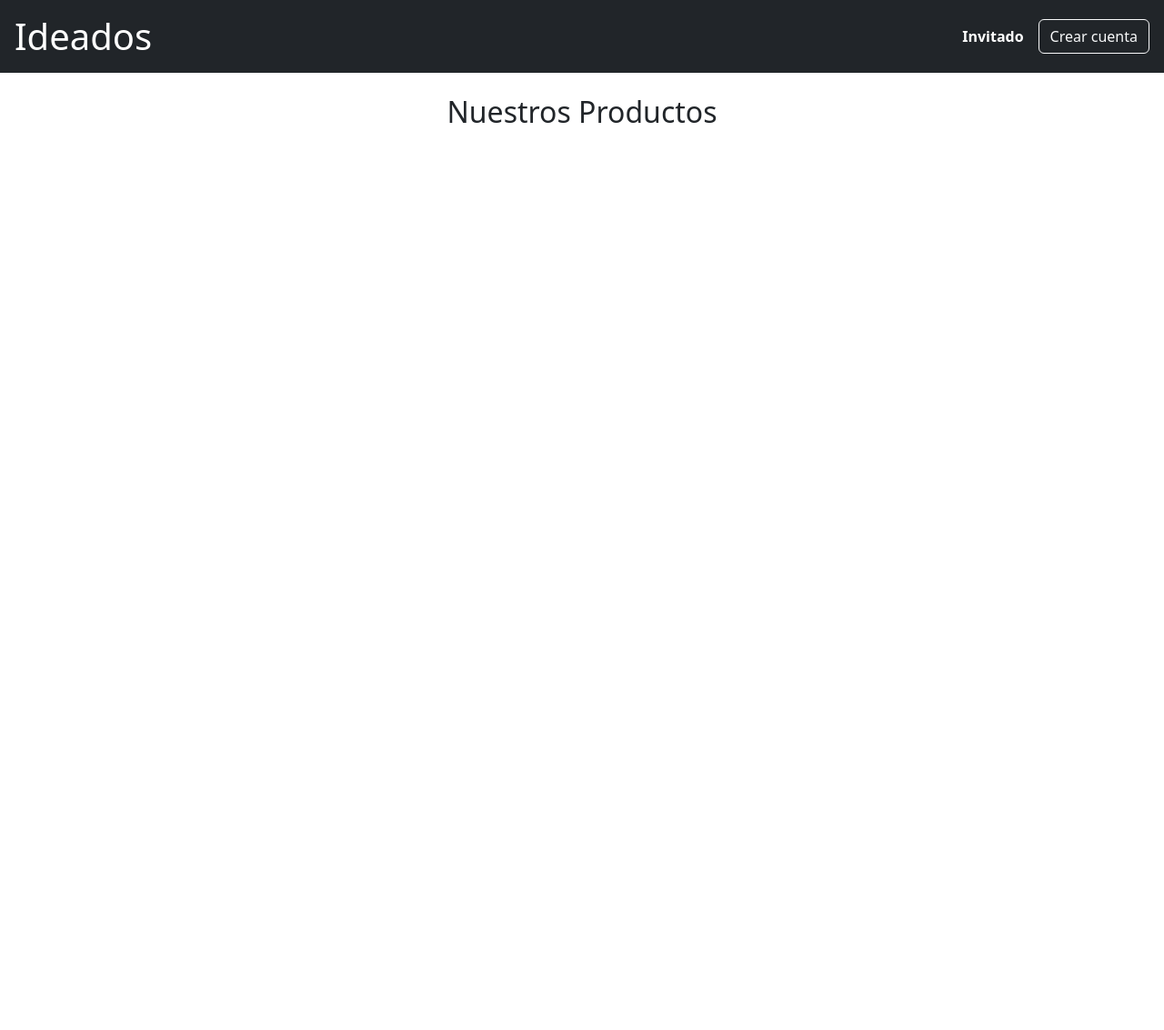
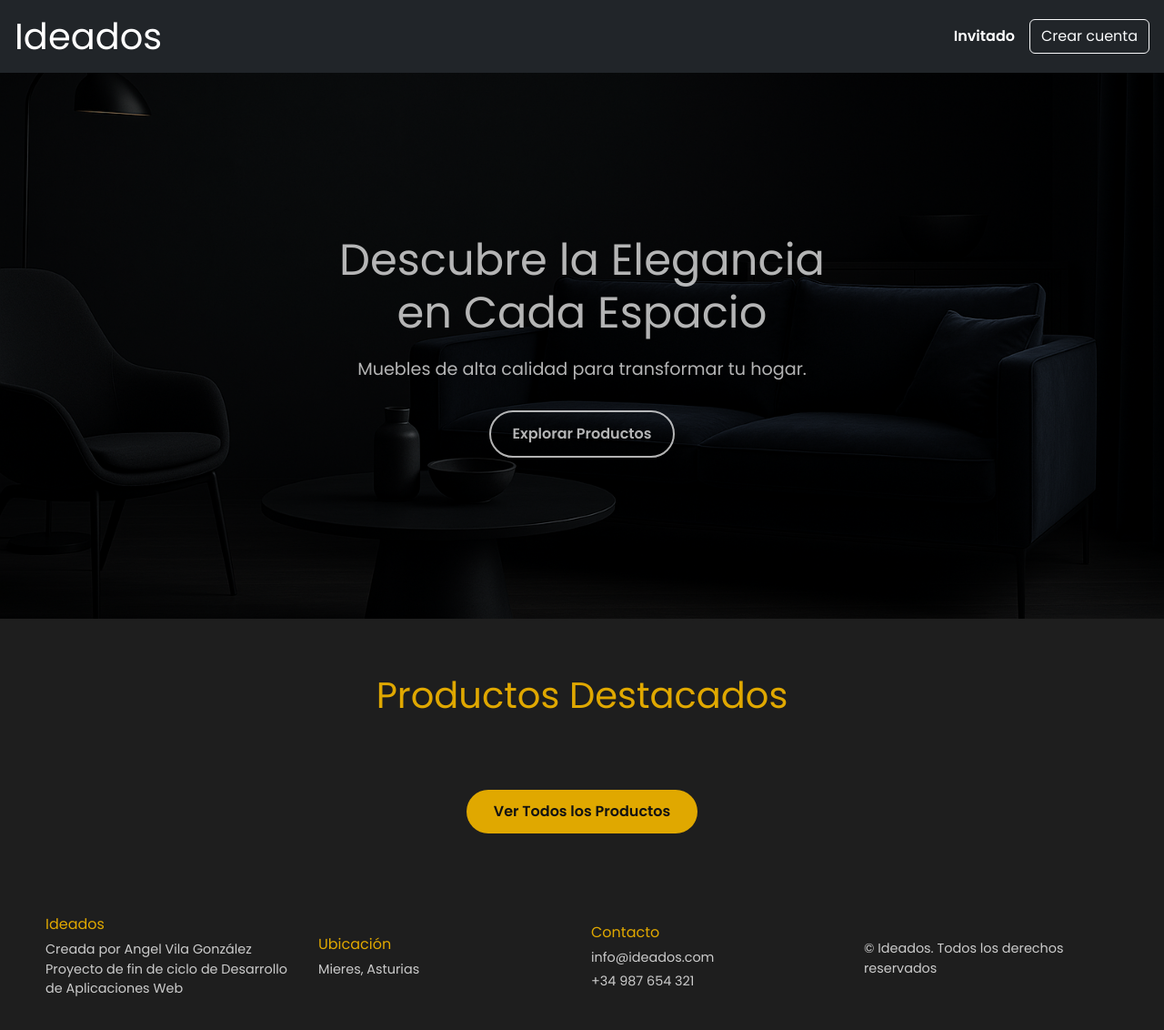
Before and after one commit to anvilox/Ideados, a PHP site: page /views/index.html in a window 1280 px wide. Shown: the whole page at 91% size. Before the commit the page ends 135 px from the top, so only its background shows below. Run offline with PHP 8.4, Linux system fonts and the light colour scheme; data that the repository does not hold is empty.

Commit message:
estilo index

```diff
--- a/Ideados/assets/css/index.css
+++ b/Ideados/assets/css/index.css
@@ -0,0 +1,188 @@
+/* General */
+body {
+    margin: 0;
+    font-family: 'Poppins', sans-serif;
+    background-color: #121212;
+    color: #ffffff;
+}
+
+a {
+    text-decoration: none;
+    color: inherit;
+}
+
+/* Hero Section */
+.hero {
+    background: url('../img/banner.jpg') no-repeat center center/cover;
+    height: 600px;
+    display: flex;
+    align-items: center;
+    justify-content: center;
+    text-align: center;
+    color: #ffffff;
+    position: relative;
+}
+
+.hero::before {
+    content: "";
+    position: absolute;
+    top: 0; left: 0;
+    width: 100%; height: 100%;
+    background: rgba(0, 0, 0, 0.5);
+}
+
+.hero-content {
+    position: relative;
+    z-index: 1;
+    max-width: 600px;
+    opacity: 0.7;
+}
+
+.hero h1 {
+    font-size: 3rem;
+    margin-bottom: 20px;
+}
+
+.hero p {
+    font-size: 1.2rem;
+    margin-bottom: 30px;
+}
+
+.btn-hero {
+    background-color: transparent;
+    color: #ffffff;
+    border: 2px solid #ffffff;
+    padding: 12px 24px;
+    border-radius: 30px;
+    font-weight: 600;
+    transition: all 0.3s ease;
+    text-decoration: none;
+    display: inline-block;
+}
+
+.btn-hero:hover {
+    background-color: rgba(255, 255, 255, 0.1);
+    color: #ffffff;
+    border-color: #ffffff;
+}
+
+/* Productos Destacados */
+.destacados {
+    text-align: center;
+    padding: 60px 20px;
+    background-color: #1e1e1e;
+}
+
+.destacados h2 {
+    font-size: 2.5rem;
+    margin-bottom: 40px;
+    color: #e0a800;
+}
+
+.productos-grid {
+    display: grid;
+    grid-template-columns: repeat(auto-fit, minmax(250px, 1fr));
+    gap: 30px;
+    padding: 0 20px;
+    margin-bottom: 40px;
+}
+
+.card {
+    background-color: #2a2a2a;
+    border-radius: 12px;
+    padding: 20px;
+    text-align: center;
+    box-shadow: 0 4px 8px rgba(0, 0, 0, 0.3);
+    transition: transform 0.3s;
+    color: #ffffff;
+}
+
+.card:hover {
+    transform: translateY(-10px);
+}
+
+.card img {
+    width: 100%;
+    border-radius: 8px;
+    margin-bottom: 15px;
+}
+
+.card h3 {
+    color: #ffffff;
+    margin: 15px 0 10px;
+}
+
+.card p {
+    color: #cccccc;
+    margin-bottom: 15px;
+}
+
+.card span {
+    font-weight: 600;
+    color: #e0a800;
+}
+
+/* Botón Ver Todo */
+.btn-ver-todo {
+    display: inline-block;
+    background-color: #e0a800;
+    color: #121212;
+    padding: 12px 30px;
+    border-radius: 30px;
+    font-weight: 600;
+    transition: background-color 0.3s;
+}
+
+.btn-ver-todo:hover {
+    background-color: #c79100;
+}
+
+/* Responsive */
+@media (max-width: 600px) {
+    .hero h1 {
+        font-size: 2rem;
+    }
+
+    .hero p {
+        font-size: 1rem;
+    }
+}
+
+/* Footer */
+.footer {
+    background-color: #1e1e1e;
+    color: #cccccc;
+    padding: 20px 40px;
+    display: flex;
+    flex-wrap: wrap;
+    justify-content: space-between;
+    align-items: center;
+    font-size: 0.9rem;
+    text-align: left;
+}
+
+.footer-section {
+    flex: 1 1 200px;
+    margin: 10px;
+}
+
+.footer h4 {
+    color: #e0a800;
+    margin-bottom: 8px;
+    font-size: 1rem;
+}
+
+.footer p {
+    margin: 4px 0;
+}
+
+@media (max-width: 600px) {
+    .hero {
+        background: url('../img/banner_movil.jpg') no-repeat center center/cover;
+        height: 400px;
+    }
+    .footer {
+        flex-direction: column;
+        text-align: center;
+    }
+}
--- a/Ideados/assets/js/cargarProductos.js
+++ b/Ideados/assets/js/cargarProductos.js
@@ -1,25 +1,26 @@
-document.addEventListener("DOMContentLoaded", function() {
-    fetch("../backend/getProductos.php")
-        .then(response => response.json())
+document.addEventListener("DOMContentLoaded", () => {
+    fetch("../backend/getDestacados.php")
+        .then(res => res.json())
         .then(data => {
-            const container = document.getElementById("productos-container");
-            container.innerHTML = "";
-            data.forEach(producto => {
-                const productoHTML = `
-                    <div class="col-md-4">
-                        <div class="card mb-4">
-                            <img src="../assets/img/productos/${producto.Imagen}" class="card-img-top" alt="${producto.Nombre}">
-                            <div class="card-body">
-                                <h5 class="card-title">${producto.Nombre}</h5>
-                                <p class="card-text">${producto.Descripcion}</p>
-                                <p class="text-primary"><strong>${producto.Precio} €</strong></p>
-                                <a href="producto.html?id=${producto.Id}" class="btn btn-success">Ver más</a>
-                            </div>
-                        </div>
-                    </div>
-                `;
-                container.innerHTML += productoHTML;
-            });
+            if (data.success) {
+                const contenedor = document.querySelector(".productos-grid");
+                contenedor.innerHTML = "";
+
+                data.productos.forEach(prod => {
+                    const card = document.createElement("div");
+                    card.classList.add("card");
+                    card.innerHTML = `
+                        <img src="../assets/img/productos/${prod.Imagen}" alt="${prod.Nombre}" />
+                        <h3>${prod.Nombre}</h3>
+                        <p>${prod.Descripcion}</p>
+                        <span>${parseFloat(prod.Precio).toFixed(2)} €</span>
+                    `;
+
+                    contenedor.appendChild(card);
+                });
+            } else {
+                console.error("Error al cargar productos destacados:", data.error);
+            }
         })
-        .catch(error => console.error("Error al cargar los productos:", error));
+        .catch(err => console.error("Error en la petición:", err));
 });
--- a/Ideados/backend/editProducto.php
+++ b/Ideados/backend/editProducto.php
@@ -3,7 +3,7 @@ ini_set('display_errors', 1);
 error_reporting(E_ALL);
 
 header("Content-Type: application/json");
-require_once "database/conexion.php";
+require_once "../backend/database/conexion.php";
 
 
 $id = $_POST['id'] ?? null;
--- a/Ideados/backend/getCategorias.php
+++ b/Ideados/backend/getCategorias.php
@@ -1,6 +1,6 @@
 <?php
 header("Content-Type: application/json");
-require_once "database/conexion.php";
+require_once "../backend/database/conexion.php";
 
 try {
     $stmt = $pdo->query("SELECT Id, Nombre FROM Categorias ORDER BY Nombre ASC");
--- /dev/null
+++ b/Ideados/backend/getDestacados.php
@@ -0,0 +1,12 @@
+<?php
+header("Content-Type: application/json");
+require_once "../backend/database/conexion.php";
+
+try {
+    $stmt = $pdo->query("SELECT Id, Nombre, Descripcion, Precio, Imagen FROM Productos ORDER BY RAND() LIMIT 6");
+    $productos = $stmt->fetchAll(PDO::FETCH_ASSOC);
+
+    echo json_encode(["success" => true, "productos" => $productos]);
+} catch (PDOException $e) {
+    echo json_encode(["success" => false, "error" => $e->getMessage()]);
+}
--- a/Ideados/backend/getProductos.php
+++ /dev/null
@@ -1,14 +0,0 @@
-<?php
-header("Content-Type: application/json");
-require_once "../backend/database/conexion.php";
-
-try {
-
-    $stmt = $pdo->query("SELECT Id, Nombre, Descripcion, Precio, Imagen FROM Productos");
-    $productos = $stmt->fetchAll(PDO::FETCH_ASSOC);
-
-    echo json_encode($productos);
-} catch (PDOException $e) {
-    echo json_encode(["error" => $e->getMessage()]);
-}
-?>
--- a/Ideados/views/index.html
+++ b/Ideados/views/index.html
@@ -6,6 +6,8 @@
     <title>Ideados</title>
     <link rel="stylesheet" href="../assets/css/animaciones.css">
     <link rel="stylesheet" href="https://cdn.jsdelivr.net/npm/bootstrap@5.3.0/dist/css/bootstrap.min.css">
+    <link href="https://cdn.jsdelivr.net/npm/bootstrap-icons@1.10.0/font/bootstrap-icons.css" rel="stylesheet">
+    <link href="https://fonts.googleapis.com/css2?family=Poppins:wght@400;600&display=swap" rel="stylesheet">
 </head>
 <body class="fade-in">
 
@@ -20,12 +22,44 @@
         </div>
     </header>
 
-    <!-- Sección de productos -->
-    <div class="container mt-4">
-        <h2 class="text-center mb-4">Nuestros Productos</h2>
-        <div class="row" id="productos-container">
+    <!-- Hero Section -->
+    <section class="hero">
+        <div class="hero-content">
+            <h1>Descubre la Elegancia en Cada Espacio</h1>
+            <p>Muebles de alta calidad para transformar tu hogar.</p>
+            <a href="catalogo.html" class="btn-hero">Explorar Productos</a>
         </div>
-    </div>
+    </section>
+
+    <!-- Productos Destacados -->
+    <section class="destacados">
+        <h2>Productos Destacados</h2>
+        <div class="productos-grid">
+            <!-- Productos generados dinámicamente -->
+        </div>
+        <a href="catalogo.html" class="btn-ver-todo">Ver Todos los Productos</a>
+    </section>
+
+    <!-- Pie de Página -->
+    <footer class="footer">
+        <div class="footer-section">
+            <h4>Ideados</h4>
+            <p>Creada por Angel Vila González <br>Proyecto de fin de ciclo de Desarrollo de Aplicaciones Web</p>
+        </div>
+        <div class="footer-section">
+            <h4>Ubicación</h4>
+            <p>Mieres, Asturias</p>
+        </div>
+        <div class="footer-section">
+            <h4>Contacto</h4>
+            <p>info@ideados.com</p>
+            <p>+34 987 654 321</p>
+        </div>
+        <div class="footer-section">
+            <p>&copy; Ideados. Todos los derechos reservados</p>
+        </div>
+    </footer>
+
 
     <!-- Script de Usuario -->
     <script src="../assets/js/index.js"></script>
@@ -34,5 +68,7 @@
     <!-- Script para cargar los productos dinámicamente -->
     <script src="../assets/js/cargarProductos.js"></script>
 
+
+    <link rel="stylesheet" href="../assets/css/index.css" />
 </body>
 </html>
```
Also changed, not shown: Ideados/assets/img/banner.jpg (added), Ideados/assets/img/banner_movil.jpg (added).
